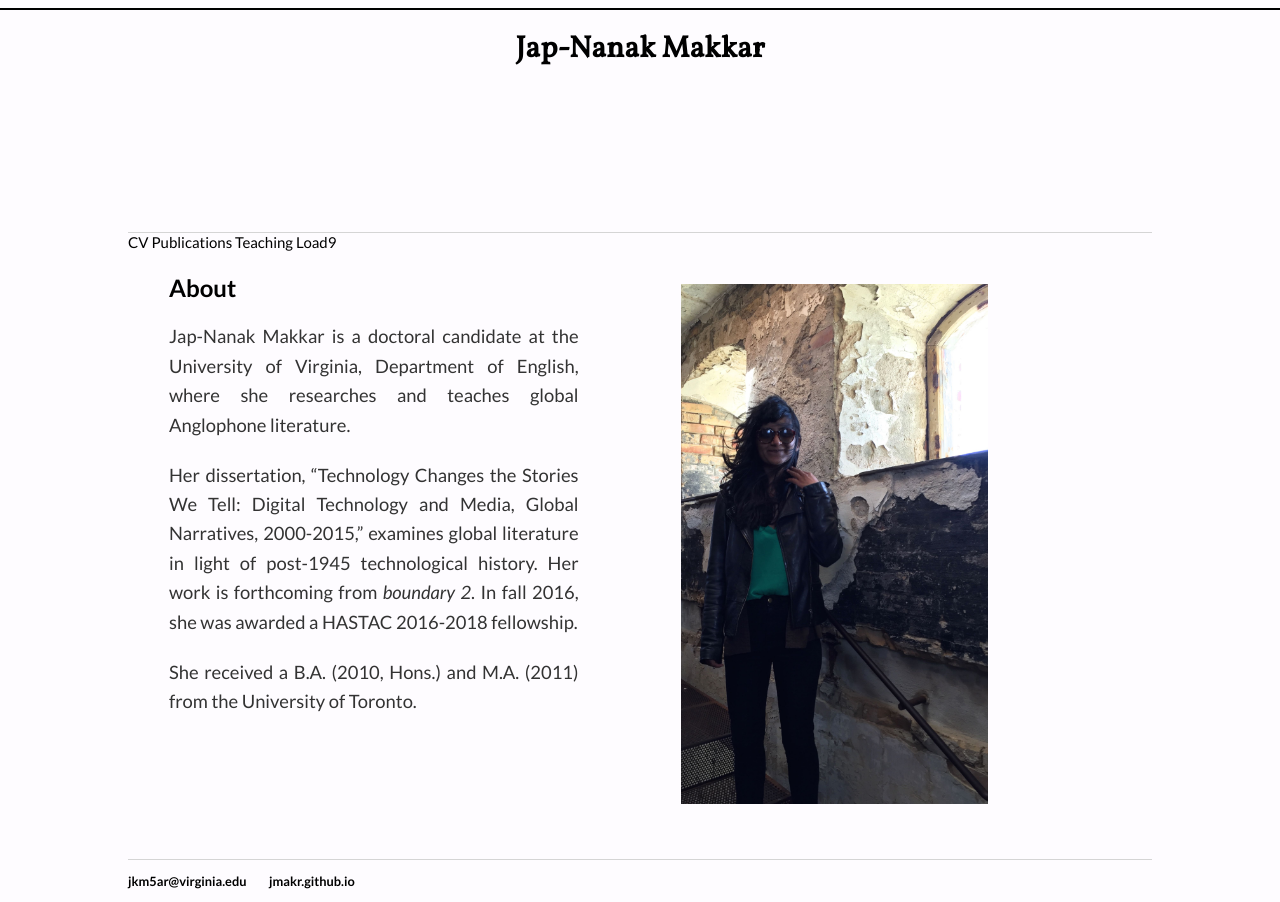
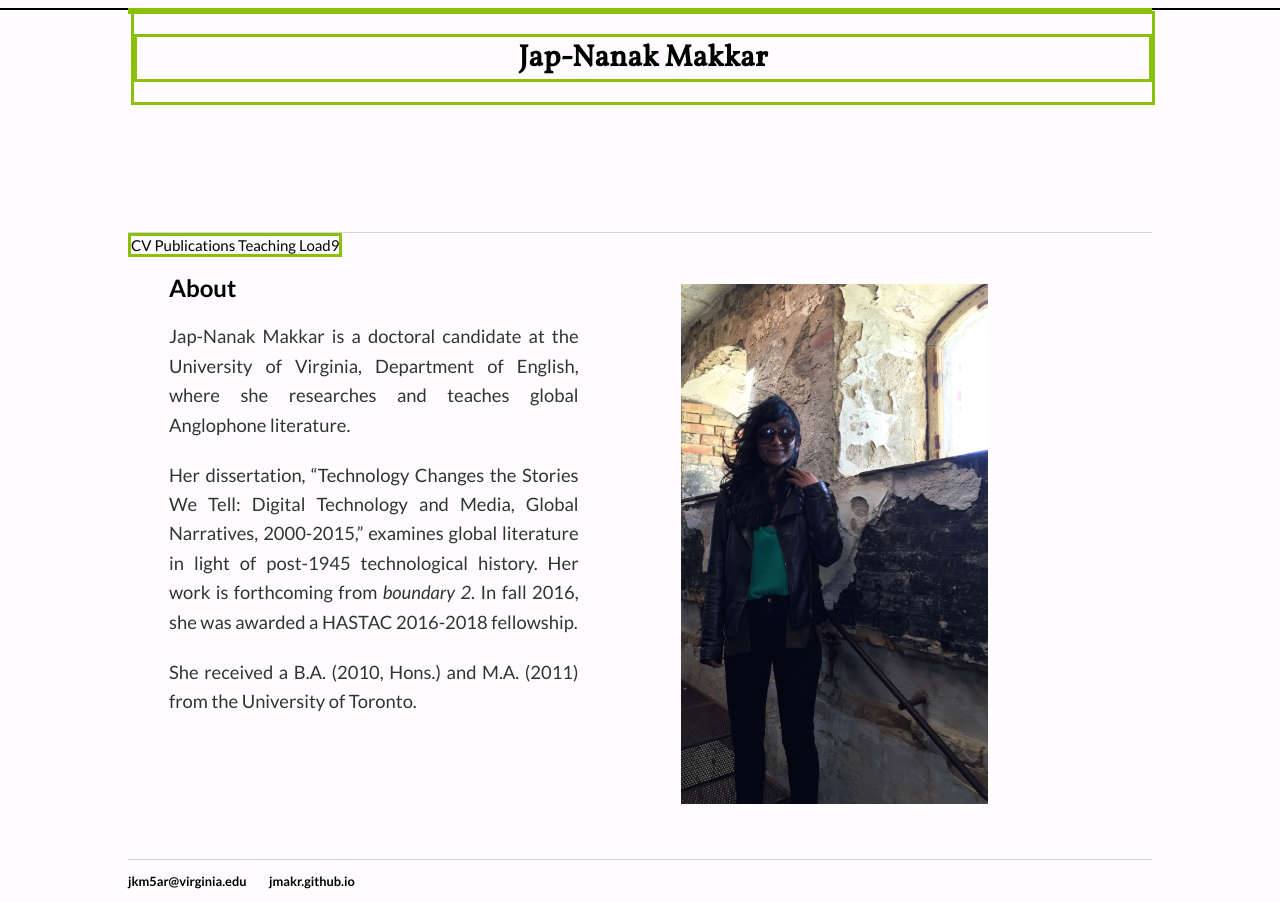
Before and after one commit to jmakr/jmakr.github.io, a Jekyll site: the page built from index.html, in a window 1280 px wide. Built offline with Jekyll 4.4.1, drawn with Linux system fonts in a browser that asks for light colours.

Commit message:
Update main.css

```diff
--- a/css/main.css
+++ b/css/main.css
@@ -24,12 +24,14 @@ h1 {
   text-align: center;
   font-family: 'Vollkorn', serif;
   font-size: 30px;
+  border: 3px solid #8AC007;
 
 
 }
 
 .h1logocontainer {
     position: relative;
+    border: 3px solid #8AC007;
 
 }
 
@@ -39,6 +41,7 @@ h1 {
     top: 50%;
     vertical-align: middle;
     text-align: center;
+    border: 3px solid #8AC007;
 
 }
 
@@ -57,12 +60,14 @@ body {
 }
 
 .topnavigationcontainer {
+
   height: 2em;
   text-align: center;
     margin-right: auto;
     margin-bottom: auto;
     margin-left: auto;
   border-bottom: thin solid #d5d5d5;
+  border: 3px solid #8AC007;
 }
 
 .topnavigation {
@@ -71,6 +76,7 @@ body {
   text-align: center;
   font-size: 15px;
   color: black;
+  border: 3px solid #8AC007;
 
 }
 
```
